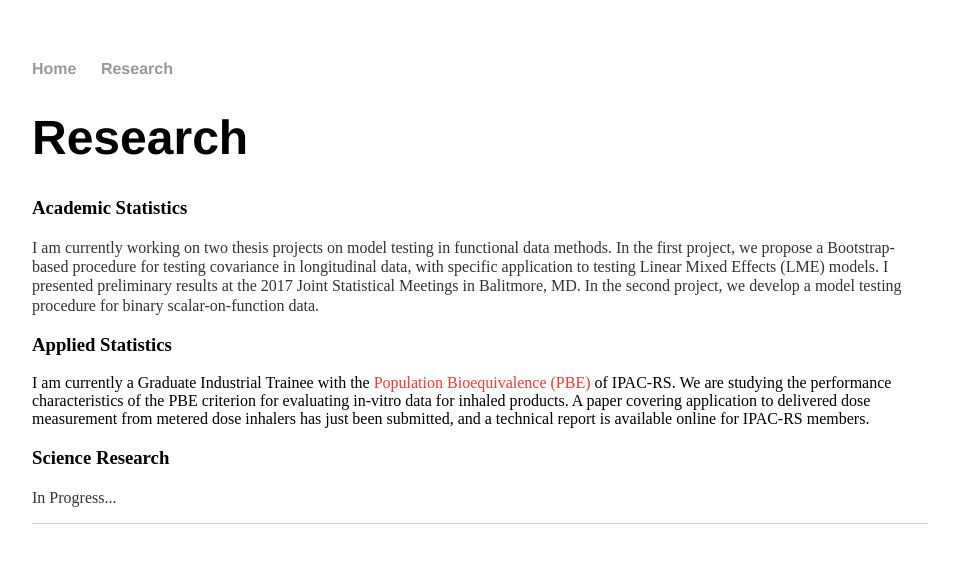
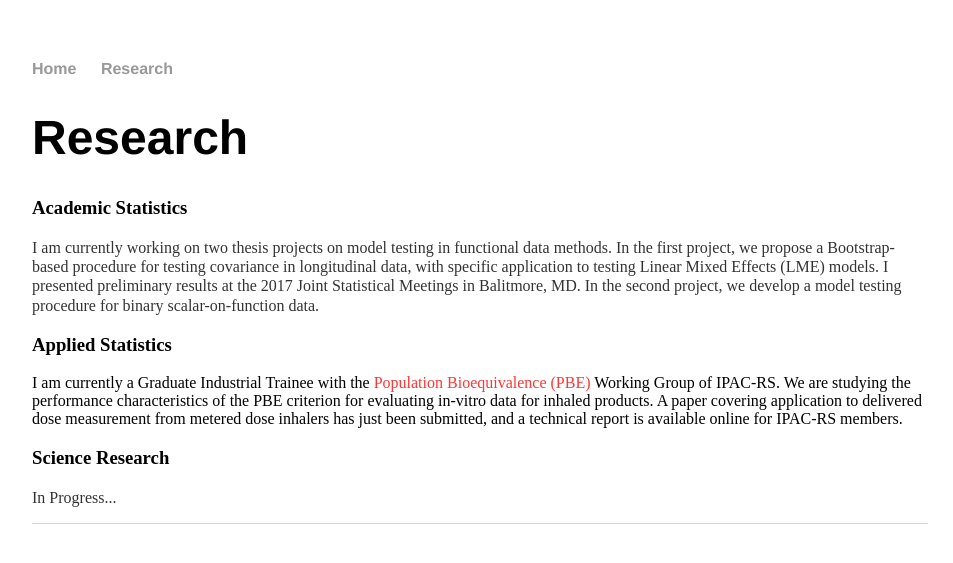
Before and after one commit to stchen3/stchen3.github.io, a Jekyll site: the page built from research/index.html, in a window 1280 px wide. Shown: the top 563 px of the page, without its empty margins (160-1113 px from the left). Built offline with Jekyll 4.4.1, drawn with Linux system fonts in a browser that asks for light colours.

Commit message:
Update index.html

```diff
--- a/research/index.html
+++ b/research/index.html
@@ -13,7 +13,7 @@ title: Research
 	</p>
 
 	<h3> Applied Statistics </h3>
-	I am currently a Graduate Industrial Trainee with the <a href="http://ipacrs.org/strategic-initiatives/ba-be-ivic-clinical/pbe-working-group/" target="blank"><font color=#FF3636>Population Bioequivalence (PBE) </font></a> of IPAC-RS.
+	I am currently a Graduate Industrial Trainee with the <a href="http://ipacrs.org/strategic-initiatives/ba-be-ivic-clinical/pbe-working-group/" target="blank"><font color=#FF3636>Population Bioequivalence (PBE) </font></a> Working Group of IPAC-RS.
 	We are studying the performance characteristics of the PBE criterion for evaluating in-vitro data for inhaled products.
 	A paper covering application to delivered dose measurement from metered dose inhalers has just been submitted, and a technical report is available online for IPAC-RS members.
 
```
